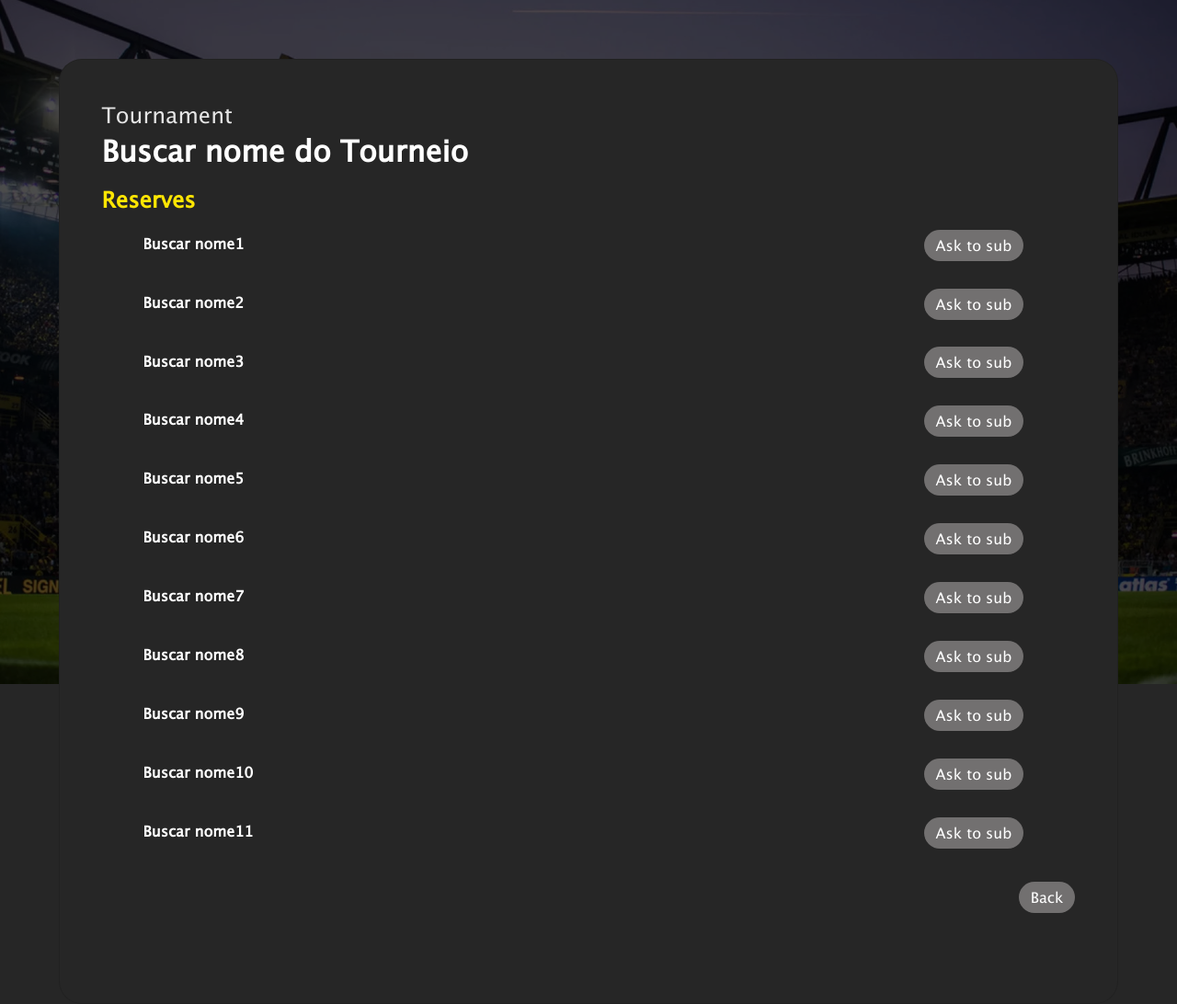
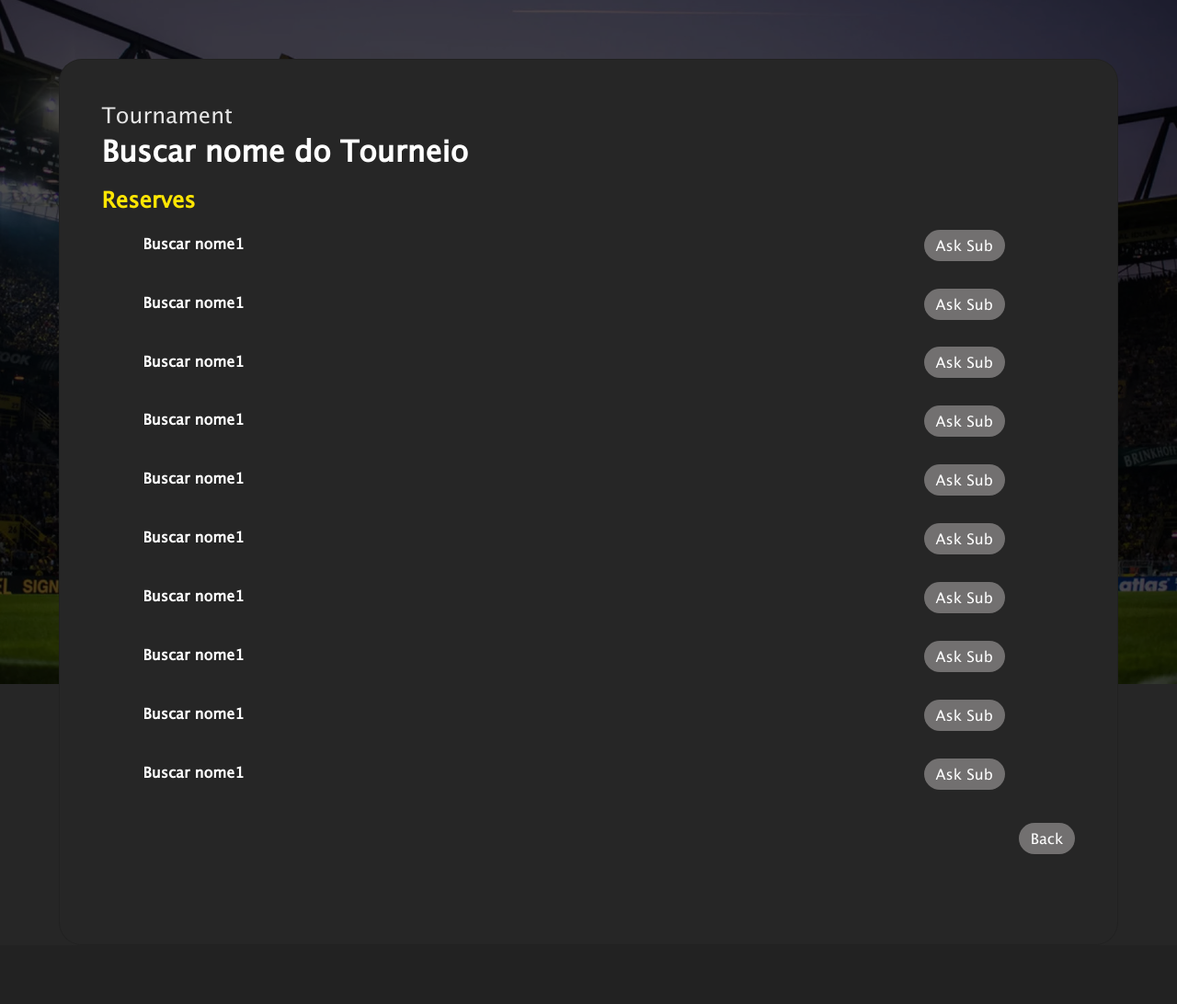
Before and after one commit to joaofaccardoso/Eball, a Django app: template appEball/templates/appEball/askSub.html in a window 1280 px wide. Shown: the part 56-1148 px from the top of the page at 92% size. After the commit the page ends 985 px from the top, so only its background shows below. Run offline with Django 3.2, Linux system fonts and the light colour scheme; the template is opened without the code that fills it, so the values that code supplies are empty; parts of the project's set-up code (start-up, migrations or seed data) failed here and were passed over; some libraries are stand-ins or nearby versions.

Commit message:
Update askSub.html

```diff
--- a/appEball/templates/appEball/askSub.html
+++ b/appEball/templates/appEball/askSub.html
@@ -15,73 +15,14 @@
             <h4 class="card-subsubstitle line"><strong>Reserves</h4>
             <div class="container">
             	<div class="row">
-   					 <div class="col-6">
-   					 	<p class="name line">Buscar nome1</p>
-   					</div>
-    				<div class="col-6">
-     					<a class="btn rounded-pill" href="#">Ask to sub</a>
-    				</div>
-    				<div class="col-6">
-   					 	<p class="name line">Buscar nome2</p>
-   					</div>
-    				<div class="col-6">
-     					<a class="btn rounded-pill" href="#">Ask to sub</a>
-    				</div>
-    				<div class="col-6">
-   					 	<p class="name line">Buscar nome3</p>
-   					</div>
-    				<div class="col-6">
-     					<a class="btn rounded-pill" href="#">Ask to sub</a>
-    				</div>
-    				<div class="col-6">
-   					 	<p class="name line">Buscar nome4</p>
-   					</div>
-    				<div class="col-6">
-     					<a class="btn rounded-pill" href="#">Ask to sub</a>
-    				</div>
-    				<div class="col-6">
-   					 	<p class="name line">Buscar nome5</p>
-   					</div>
-    				<div class="col-6">
-     					<a class="btn rounded-pill" href="#">Ask to sub</a>
-    				</div>
-    				<div class="col-6">
-   					 	<p class="name line">Buscar nome6</p>
-   					</div>
-    				<div class="col-6">
-     					<a class="btn rounded-pill" href="#">Ask to sub</a>
-    				</div>
-    				<div class="col-6">
-   					 	<p class="name line">Buscar nome7</p>
-   					</div>
-    				<div class="col-6">
-     					<a class="btn rounded-pill" href="#">Ask to sub</a>
-    				</div>
-    				<div class="col-6">
-   					 	<p class="name line">Buscar nome8</p>
-   					</div>
-    				<div class="col-6">
-     					<a class="btn rounded-pill" href="#">Ask to sub</a>
-    				</div>
-    				<div class="col-6">
-   					 	<p class="name line">Buscar nome9</p>
-   					</div>
-    				<div class="col-6">
-     					<a class="btn rounded-pill" href="#">Ask to sub</a>
-    				</div>
-    				<div class="col-6">
-   					 	<p class="name line">Buscar nome10</p>
-   					</div>
-    				<div class="col-6">
-     					<a class="btn rounded-pill" href="#">Ask to sub</a>
-    				</div>
-    				<div class="col-6">
-   					 	<p class="name line">Buscar nome11</p>
-   					</div>
-    				<div class="col-6">
-     					<a class="btn rounded-pill" href="#">Ask to sub</a>
-    				</div>
-
+   					 {% for i in  '0123456789'|make_list %}
+	                  <div class="col-6">
+	                    <p class="name line">Buscar nome1</p>
+	                  </div>
+	                  <div class="col-6">
+	                    <a class="btn rounded-pill" href="#">Ask Sub</a>
+	                  </div>
+	                {% endfor %}
  			 	</div>
  			 </div>
             <div class="row">
```
